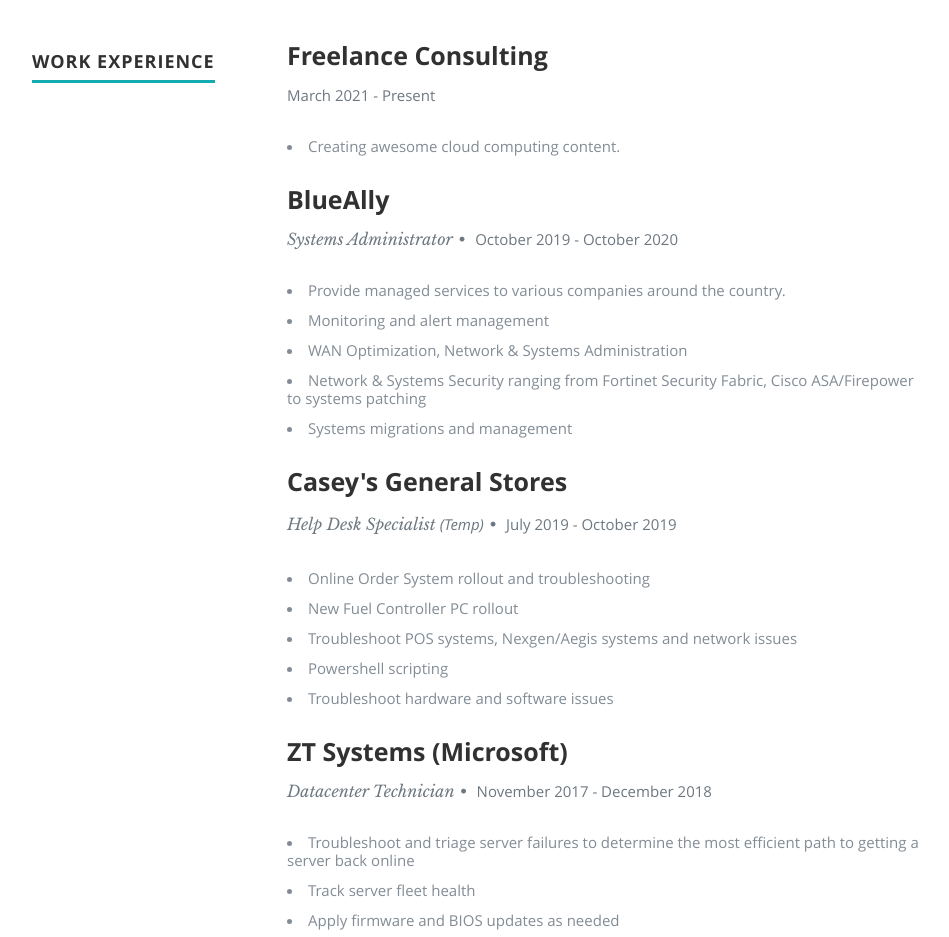
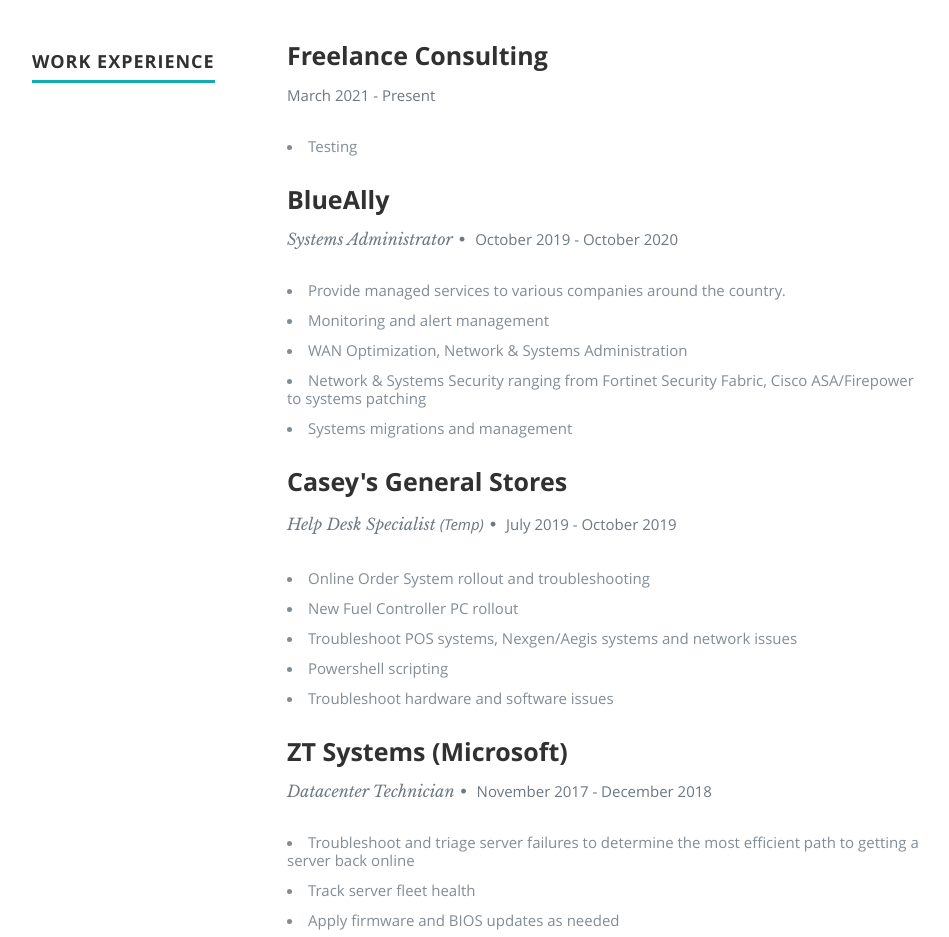
Before and after one commit to rywils/azure_resume, a plain HTML site: page frontend/index.html in a window 1280 px wide. Shown: the part 1420-2357 px from the top of the page, without its empty margins (118-1067 px from the left). Drawn offline with nearby package versions, Linux system fonts and the light colour scheme; no server answers.

Commit message:
Testing ci/cd frontend

```diff
--- a/frontend/index.html
+++ b/frontend/index.html
@@ -149,7 +149,7 @@
                   <p class="info"><em class="date">March 2021 - Present</em></p>
 
                   <p>
-                  <li>Creating awesome cloud computing content.</li>
+                  <li>Testing</li>
                   </p>
 
                </div>
```
